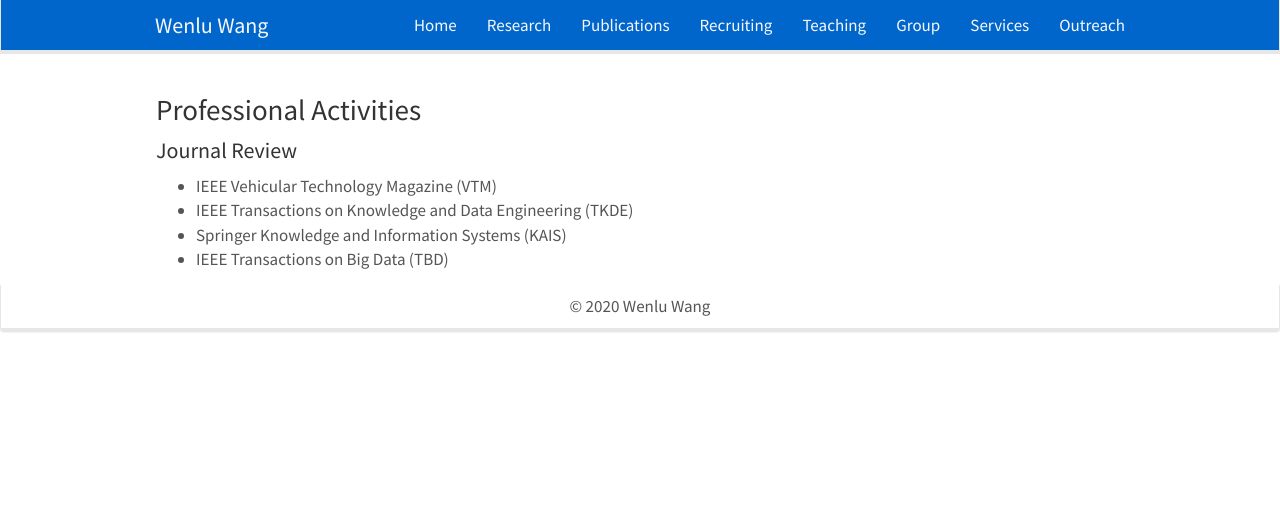
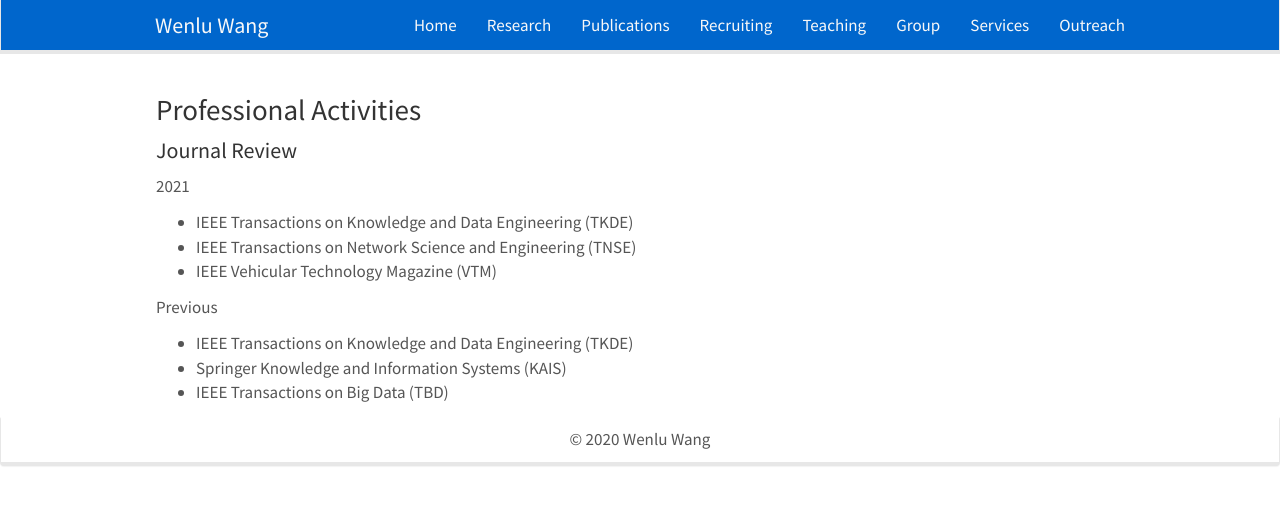
Before and after one commit to WENLU-W/WENLU-W.github.io, a Jekyll site: the page built from docs/_pages/service.md, in a window 1280 px wide. Shown: the top 505 px of the page. Built offline with Jekyll 4.4.1, drawn with Linux system fonts in a browser that asks for light colours; nearby versions of some CDN libraries.

Commit message:
Update service.md

```diff
--- a/docs/_pages/service.md
+++ b/docs/_pages/service.md
@@ -9,7 +9,12 @@ permalink: /service/
 
 #### Journal Review
 
+2021
+- IEEE Transactions on Knowledge and Data Engineering (TKDE)
+- IEEE Transactions on Network Science and Engineering (TNSE)
 - IEEE Vehicular Technology Magazine (VTM)
+
+Previous
 - IEEE Transactions on Knowledge and Data Engineering (TKDE)
 - Springer Knowledge and Information Systems (KAIS)
 - IEEE Transactions on Big Data (TBD)
```
